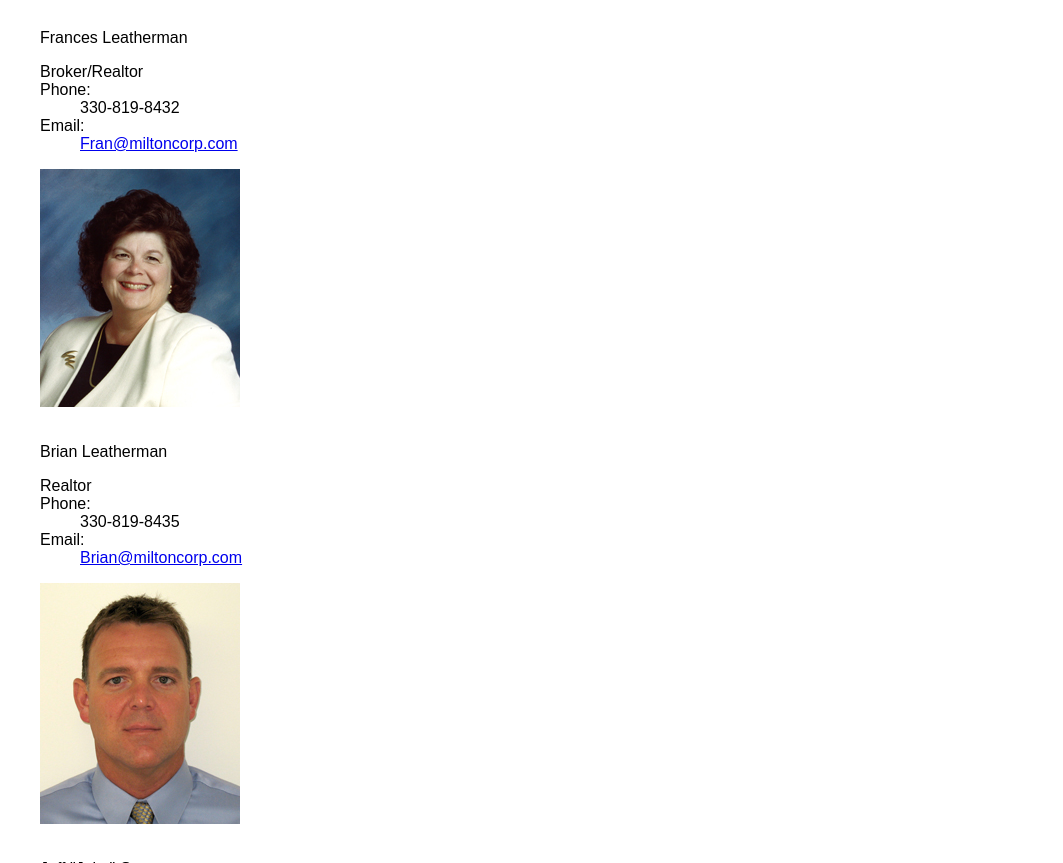
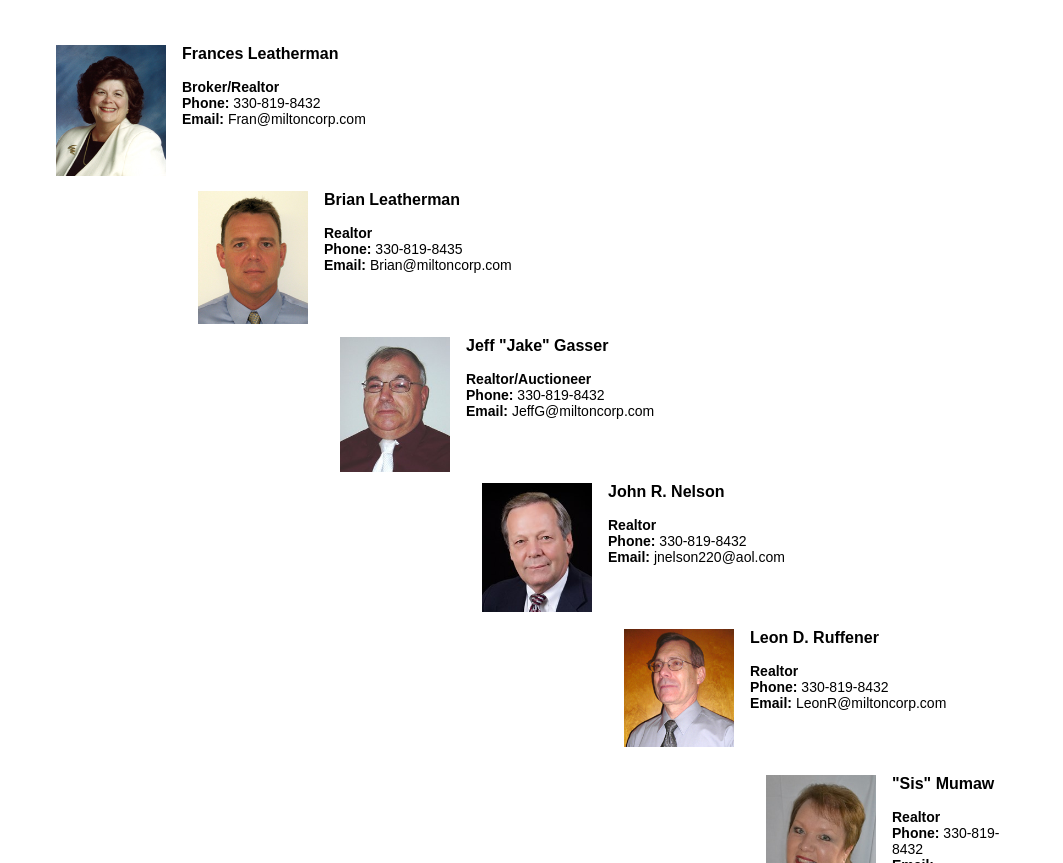
Before and after one commit to KentStateWeb/fall-2018-bri-leatherman, a plain HTML site: page prototype/agents.html in a window 1280 px wide. Shown: the part 89-952 px from the top of the page, without its empty margins (0-1063 px from the left). Drawn offline with Linux system fonts and the light colour scheme; a web font is replaced by a local one.

```diff
--- a/prototype/agents.html
+++ b/prototype/agents.html
@@ -35,77 +35,64 @@
 
        <main>
 
-
-         <div class="fran"
-          <h3>Frances Leatherman</h2>
-          <dl>
-              <dt>Broker/Realtor</dt>
-              <dt>Phone:</dt>
-                <dd>330-819-8432</dd>
-              <dt>Email:</dt>
-                <dd><a href="mailto:Fran@miltoncorp.com">Fran@miltoncorp.com</a></dd>
-          </dl>
-          <img src="images/fran.jpg" />
+         <div class="agent">
+          <img src="images/fran.jpg"/>
+          <h3>Frances Leatherman</h3>
+          <ul>
+              <li><b>Broker/Realtor</b></li>
+              <li><b>Phone:</b> 330-819-8432</li>
+              <li><b>Email:</b><a href="mailto:Fran@miltoncorp.com"> Fran@miltoncorp.com</a></li>
+          </ul>
         </div>
 
-        <div class="brian"
-          <h3>Brian Leatherman</h2>
-          <dl>
-              <dt>Realtor</dt>
-              <dt>Phone:</dt>
-                <dd>330-819-8435</dd>
-              <dt>Email:</dt>
-                <dd><a href="mailto:Brian@miltoncorp.com">Brian@miltoncorp.com</a></dd>
-          </dl>
-          <img src="images/brian.jpg" />
+        <div class="agent">
+          <img src="images/brian.jpg"/>
+          <h3>Brian Leatherman</h3>
+          <ul>
+              <li><b>Realtor</b></li>
+              <li><b>Phone:</b> 330-819-8435</li>
+              <li><b>Email:</b><a href="mailto:Brian@miltoncorp.com"> Brian@miltoncorp.com</a></li>
+          </ul>
         </div>
 
-        <div class="jeff"
-          <h3>Jeff "Jake" Gasser</h2>
-          <dl>
-              <dt>Realtor/Auctioneer</dt>
-              <dt>Phone:</dt>
-                <dd>330-000-0000</dd>
-              <dt>Email:</dt>
-                <dd><a href="mailto:JeffG@miltoncorp.com">JeffG@miltoncorp.com</a></dd>
-          </dl>
-          <img src="images/jeff.jpg" />
+        <div class="agent">
+          <img src="images/jeff.jpg"/>
+          <h3>Jeff "Jake" Gasser</h3>
+          <ul>
+              <li><b>Realtor/Auctioneer</b></li>
+              <li><b>Phone:</b> 330-819-8432</li>
+              <li><b>Email:</b><a href="mailto:JeffG@miltoncorp.com"> JeffG@miltoncorp.com</a></li>
+          </ul>
         </div>
 
-        <div class="john"
-          <h3>John R. Nelson</h2>
-          <dl>
-              <dt>Realtor</dt>
-              <dt>Phone:</dt>
-                <dd>330-000-0000</dd>
-              <dt>Email:</dt>
-                <dd><a href="mailto:jnelson220@aol.com">jnelson220@aol.com</a></dd>
-          </dl>
-          <img src="images/john.jpg" />
+        <div class="agent">
+          <img src="images/john.jpg"/>
+          <h3>John R. Nelson </h3>
+          <ul>
+              <li><b>Realtor</b></li>
+              <li><b>Phone:</b> 330-819-8432</li>
+              <li><b>Email:</b><a href="mailto:jnelson220@aol.com"> jnelson220@aol.com</a></li>
+          </ul>
         </div>
 
-        <div class="leon"
-          <h3>Leon D. Ruffener</h2>
-          <dl>
-              <dt>Realtor</dt>
-              <dt>Phone:</dt>
-                <dd>330-000-0000</dd>
-              <dt>Email:</dt>
-                <dd><a href="mailto:LeonR@miltoncorp.com">LeonR@miltoncorp.com</a></dd>
-          </dl>
-          <img src="images/leon.jpg" />
+        <div class="agent">
+          <img src="images/leon.jpg"/>
+          <h3>Leon D. Ruffener</h3>
+          <ul>
+              <li><b>Realtor</b></li>
+              <li><b>Phone:</b> 330-819-8432</li>
+              <li><b>Email:</b><a href="mailto:LeonR@miltoncorp.com"> LeonR@miltoncorp.com</a></li>
+          </ul>
         </div>
 
-        <div class="sis"
-          <h3>"Sis" Mumaw</h2>
-          <dl>
-              <dt>Realtor</dt>
-              <dt>Phone:</dt>
-                <dd>330-000-0000</dd>
-              <dt>Email:</dt>
-                <dd><a href="mailto:sismumaw@aol.com">sismumaw@aol.com</a></dd>
-          </dl>
-          <img src="images/sis.jpg" />
+        <div class="agent">
+          <img src="images/sis.jpg"/>
+          <h3>"Sis" Mumaw</h3>
+          <ul>
+              <li><b>Realtor</b></li>
+              <li><b>Phone:</b> 330-819-8432</li>
+              <li><b>Email:</b><a href="mailto:sismumaw@aol.com"> Sismumw@aol.com</a></li>
+          </ul>
         </div>
 
         </main>
--- a/prototype/style.css
+++ b/prototype/style.css
@@ -88,6 +88,7 @@ p{
     overflow: hidden;
 }
 
+/* Sellers page */
 .sellingyourhouse{
   font-size: 18px;
 }
@@ -106,6 +107,29 @@ p{
   font-style: italic;
   font-size: 12px;
 }
+
+/* Agents page */
+.agent img {
+  width: 110px;
+  height: auto;
+  float:left;
+  padding:1em;
+}
+
+.agent h3{
+  font-size:16px;
+}
+
+.agent li{
+  font-size:14px;
+  list-style-type: none;
+}
+
+.agent li a{
+  text-decoration: none;
+  color:black;
+}
+
 
 div, section, main, aside, header, footer {
   padding: .5em;
```
